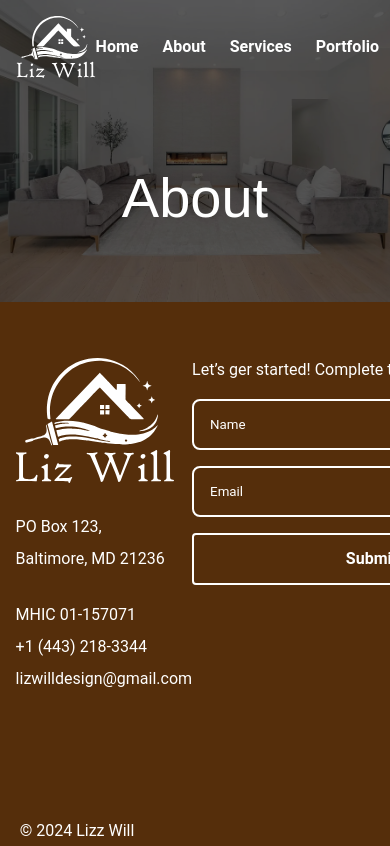
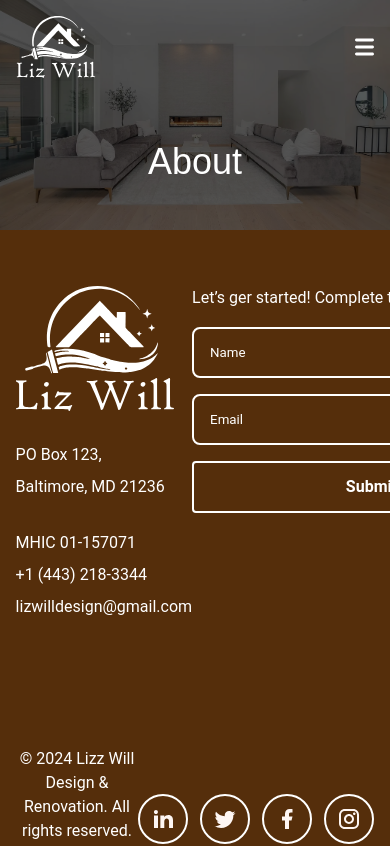
Before and after one commit to adinduokoro/Liz-Will-V2, a React (Create React App) app: page /about in a window 390 px wide. Shown: the top 846 px of the page. Built offline with nearby package versions, Linux system fonts and the light colour scheme.

Commit message:
Header responsiveness

```diff
--- a/src/App.css
+++ b/src/App.css
@@ -148,3 +148,34 @@ button {
   border: 2px solid var(--surfaceNeutralColor);
   background: var(--surfaceColor);
 }
+
+@media screen and (max-width: 896px){
+  h1 {
+    font-family: var(--fontHeader);
+    font-size: 2.25rem;
+    line-height: 3rem;
+    font-weight: 500;
+  }
+
+  h2 {
+    font-family: var(--fontHeader);
+    font-size: 1.5rem;
+    line-height: 2.5rem;
+    font-weight: 500;
+  }
+
+  h3 {
+    font-family: var(--fontHeader);
+    font-size: 1.125rem;
+    line-height: 1.5rem;
+    font-weight: 500;
+  }
+
+  h4 {
+    font-family: var(--fontHeader);
+    font-size: 1.125rem;
+    line-height: 1.5rem;
+    font-weight: 500;
+    /* figure out what we need to do with this header */
+  }
+}
--- a/src/assets/backgrounds/pageBg/PageBg.module.css
+++ b/src/assets/backgrounds/pageBg/PageBg.module.css
@@ -32,3 +32,9 @@ height: 100%;
     height: 18.875rem;
 }
 }
+
+@media screen and (max-width: 896px){
+  .pageBg{
+    height: 14.375rem;
+}
+}
--- a/src/components/header/Header.module.css
+++ b/src/components/header/Header.module.css
@@ -12,3 +12,9 @@
     height: 13rem;
   }
 }
+
+@media screen and (max-width: 896px) {
+  .header {
+    height: 8.5rem;
+  }
+}
--- a/src/components/navigation/Navigation.module.css
+++ b/src/components/navigation/Navigation.module.css
@@ -2,7 +2,6 @@
   display: flex;
   justify-content: center;
   padding: 0 4%;
-
 }
 
 .headerWrapper {
@@ -54,3 +53,9 @@
 .menuIconContainer{
   color: var(--surfaceColor);
 }
+
+@media screen and (max-width: 896px) {
+  .navLinks {
+    display: none;
+  }
+}
```
